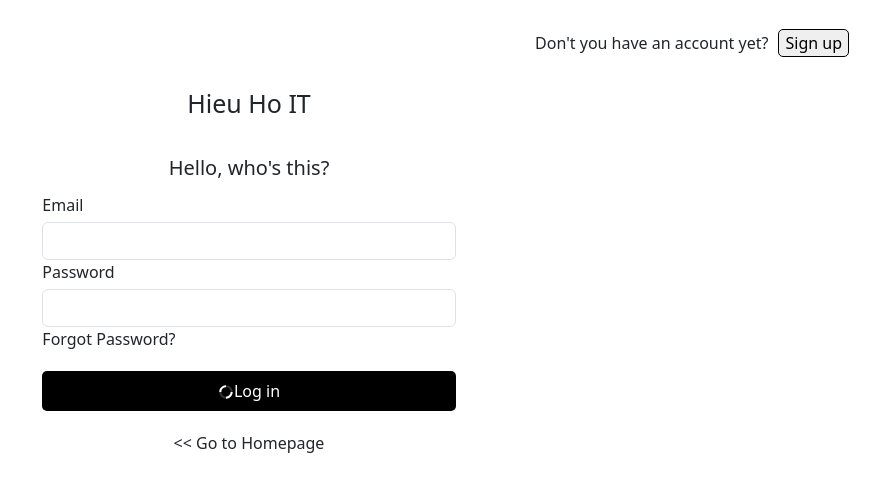
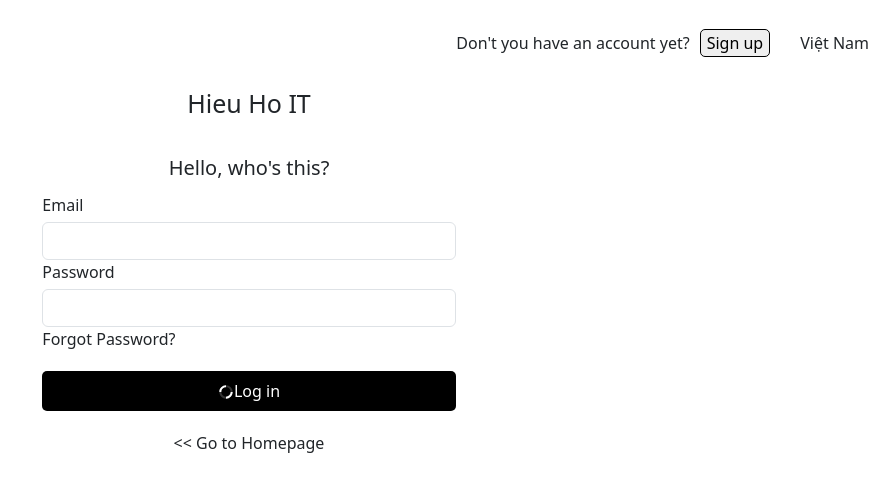
Before and after one commit to hieuhv92/create-react-app, a React (Create React App) app: page /login in a window 1280 px wide. Shown: the top 492 px of the page, without its empty margins (391-1280 px from the left). Built offline with nearby package versions, Linux system fonts and the light colour scheme.

Commit message:
Design header multiple language

```diff
--- a/package.json
+++ b/package.json
@@ -8,12 +8,16 @@
     "@testing-library/user-event": "13.5.0",
     "axios": "^1.9.0",
     "bootstrap": "^5.3.6",
+    "i18next": "^25.2.0",
+    "i18next-browser-languagedetector": "^8.1.0",
+    "i18next-http-backend": "^3.0.2",
     "lodash": "^4.17.21",
     "nprogress": "^0.2.0",
     "react": "18.2.0",
     "react-awesome-lightbox": "^1.8.1",
     "react-bootstrap": "^2.10.10",
     "react-dom": "18.2.0",
+    "react-i18next": "^15.5.2",
     "react-icons": "^5.5.0",
     "react-paginate": "^8.3.0",
     "react-perfect-scrollbar": "^1.5.8",
--- a/src/App.scss
+++ b/src/App.scss
@@ -51,3 +51,9 @@ body {
     }
   }
 }
+
+.languages {
+  .dropdown-toggle::after {
+    display: none !important;
+  }
+}
--- a/src/components/Auth/Login.js
+++ b/src/components/Auth/Login.js
@@ -6,6 +6,7 @@ import { toast } from 'react-toastify';
 import { useDispatch } from 'react-redux';
 import { doLogin } from '../../redux/action/userAction';
 import { CgSpinnerTwo } from "react-icons/cg";
+import Languages from '../Header/Languages';
 
 const Login = () => {
     const [email, setEmail] = useState();
@@ -37,6 +38,7 @@ const Login = () => {
             <div className='header'>
                 <span>Don't you have an account yet?</span>
                 <button onClick={() => navigate('/signup')}>Sign up</button>
+                <Languages />
             </div>
             <div className='title'>
                 Hieu Ho IT
--- a/src/components/Header/Header.js
+++ b/src/components/Header/Header.js
@@ -7,6 +7,7 @@ import { useDispatch, useSelector } from 'react-redux';
 import { toast } from 'react-toastify';
 import { logout } from '../../services/ApiServices';
 import { doLogout } from '../../redux/action/userAction';
+import Languages from './Languages';
 
 const Header = () => {
     const navigate = useNavigate();
@@ -55,6 +56,7 @@ const Header = () => {
                                 <NavDropdown.Item onClick={() => handleLogout()}>Log out</NavDropdown.Item>
                             </NavDropdown>
                         }
+                        <Languages />
                     </Nav>
                 </Navbar.Collapse>
             </Container>
--- /dev/null
+++ b/src/components/Header/Languages.js
@@ -0,0 +1,14 @@
+import NavDropdown from 'react-bootstrap/NavDropdown';
+
+const Languages = () => {
+    return (
+        <>
+            <NavDropdown title="Việt Nam" id="basic-nav-dropdown" className="languages">
+                <NavDropdown.Item>English</NavDropdown.Item>
+                <NavDropdown.Item>Việt Nam</NavDropdown.Item>
+            </NavDropdown>
+        </>
+    )
+}
+
+export default Languages;
```
Also changed, not shown: 1 other file (tests, documents, lock files or other folders).
